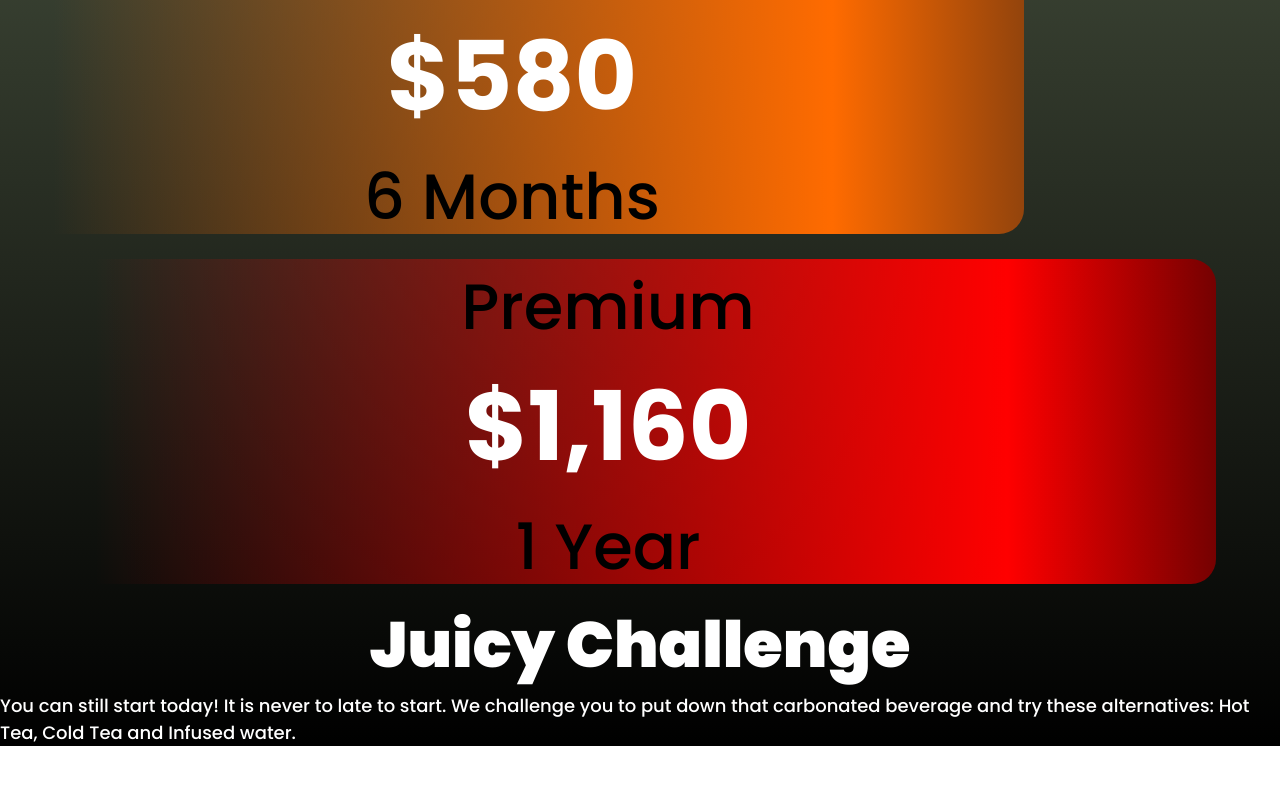
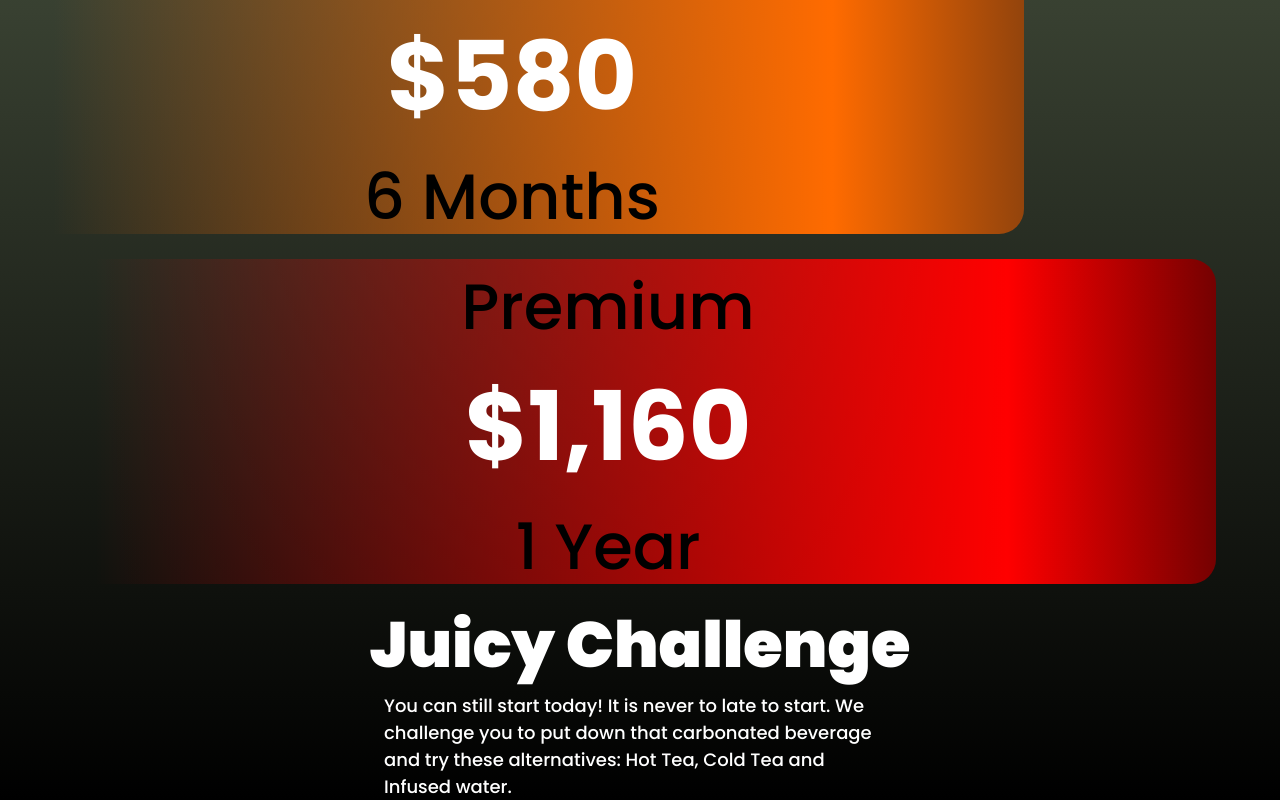
Before and after one commit to ErikRodriguez-webdev/juicy-fe, a React (Create React App) app in the folder juicy/: page / in a window 1280 px wide. Shown: the part 3787-4587 px from the top of the page. Before the commit the page ends 4533 px from the top, so only its background shows below. Built offline with nearby package versions, Linux system fonts and the light colour scheme.

Commit message:
• Adds styles to match design file for challenge section

```diff
--- a/juicy/src/index.css
+++ b/juicy/src/index.css
@@ -199,3 +199,14 @@ header {
 .planCard h5 {
   color: #000000;
 }
+
+/* Challenge Section */
+.challengeText {
+  display: flex;
+  justify-content: center;
+  align-items: center;
+}
+
+.challengeText p {
+  width: 40%;
+}
```
